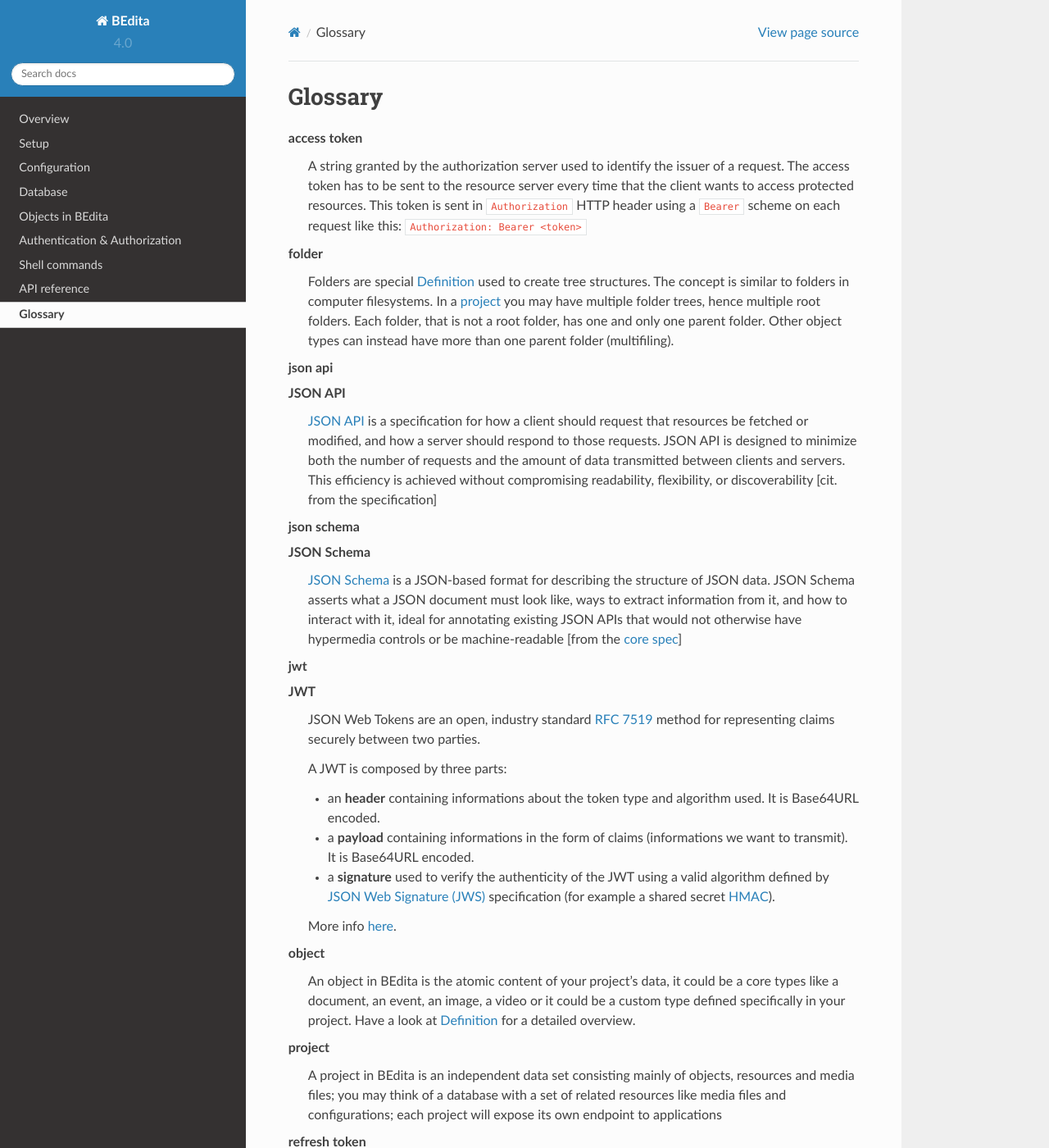
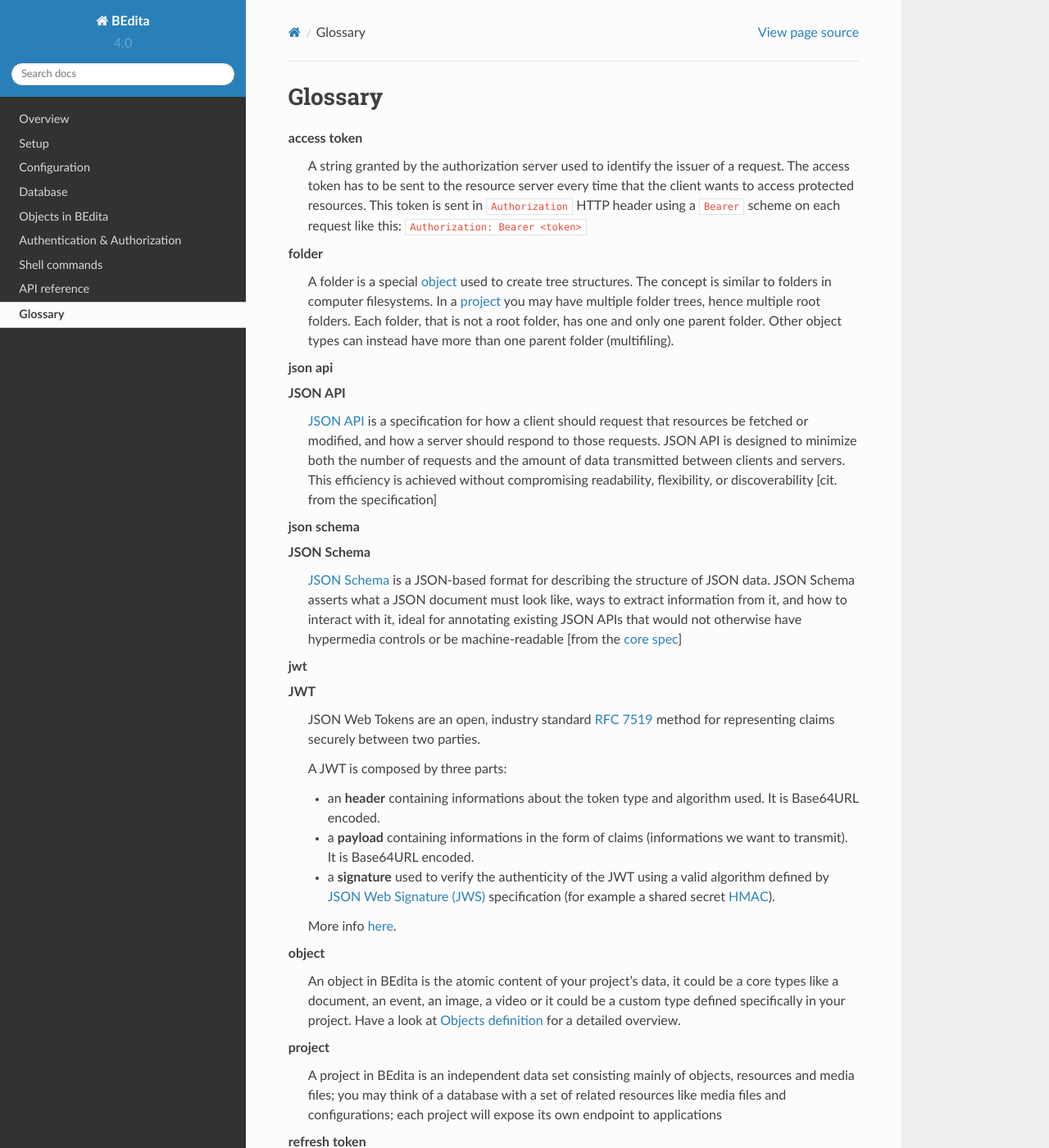
Before and after one commit to bedita/docs, a Sphinx documentation site: the page built from source/glossary.rst, in a window 1280 px wide and 1400 px high. Shown: the whole window at 82% size. Built offline with Sphinx 7.4.7 and the Read the Docs theme 2.0.0, drawn with Linux system fonts in a browser that asks for light colours; some of the changed text lies outside the part shown.

Commit message:
chore: reference + formatting

```diff
--- a/source/glossary.rst
+++ b/source/glossary.rst
@@ -12,7 +12,7 @@
 
 
     folder
-        Folders are special :ref:`bedita-objects` used to create tree structures. The concept is similar to folders in computer filesystems. In a :term:`project` you may have multiple folder trees, hence multiple root folders. Each folder, that is not a root folder, has one and only one parent folder. Other object types can instead have more than one parent folder (multifiling).
+        A folder is a special :term:`object` used to create tree structures. The concept is similar to folders in computer filesystems. In a :term:`project` you may have multiple folder trees, hence multiple root folders. Each folder, that is not a root folder, has one and only one parent folder. Other object types can instead have more than one parent folder (multifiling).
 
 
     json api
```
Also changed, not shown: source/bedita_objects.rst (+5 -8 lines).
